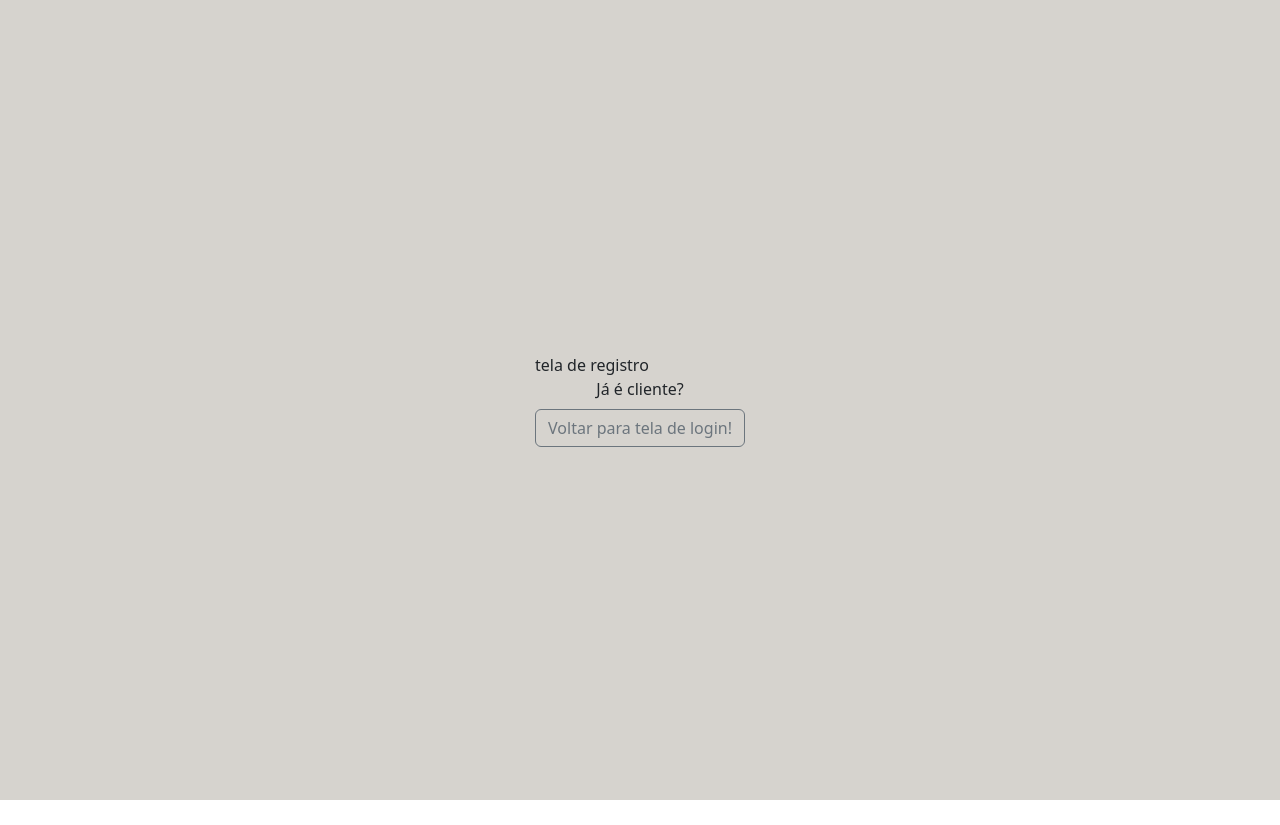
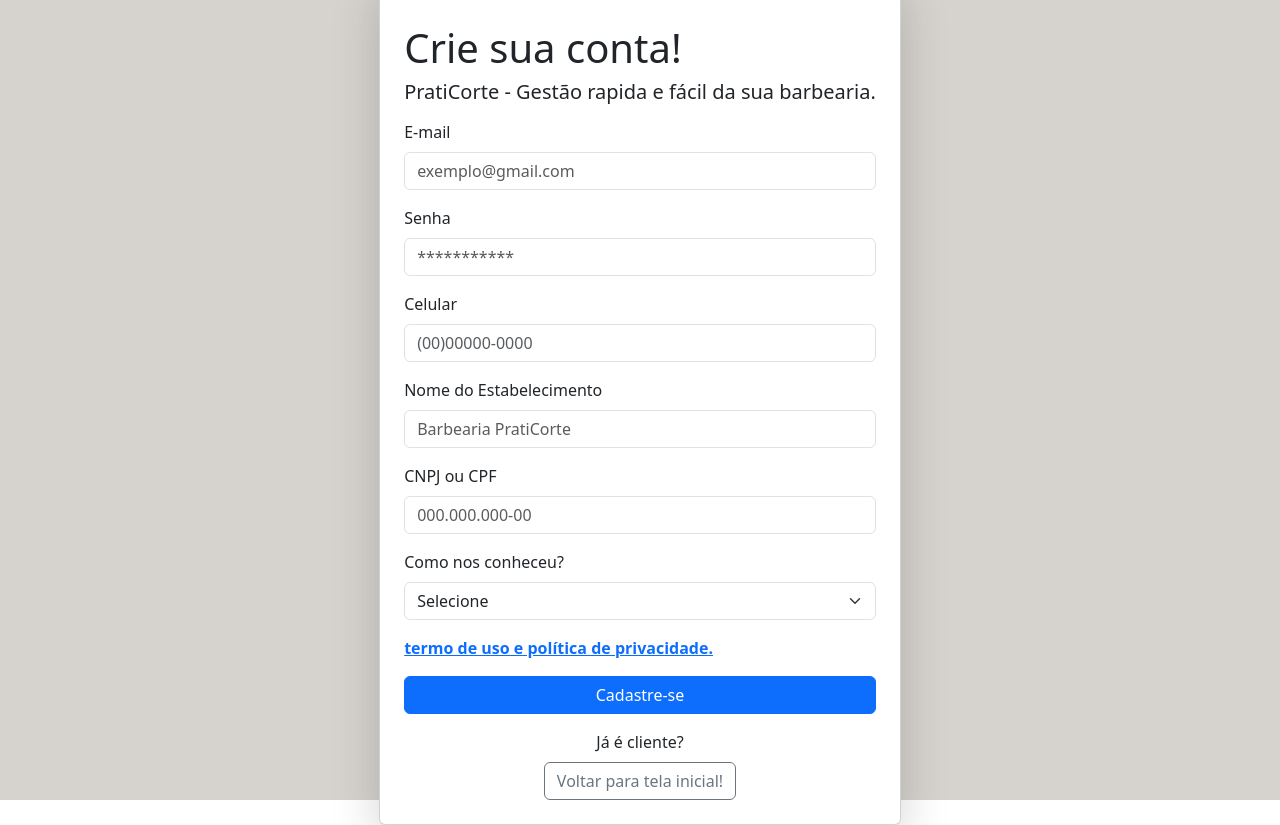
Before and after one commit to guilhermeKuffner/PratiCorte, a React (Create React App) app: page / in a window 1280 px wide. Both pictures are taken after a click on the button "Crie sua conta!". Before the commit the page ends 800 px from the top, so only its background shows below. Built offline with nearby package versions, Linux system fonts and the light colour scheme.

Commit message:
criando tela de cadastro

```diff
--- a/src/home.js
+++ b/src/home.js
@@ -26,9 +26,10 @@ class Home extends React.Component {
                     this.state.screenType === "login" &&
                     <div className="container d-flex flex-column justify-content-center align-items-center">
                         <div className="card p-4 shadow-lg bg-white rounded">
-                            <div>
+                            <div className="mb-2">
                                 <img src="" alt="" />
-                                <span>Gestão rapida e fácil da sua barbearia.</span>
+                                <h1 className="mb-2">Acesse sua conta!</h1>
+                                <h5>PratiCorte - Gestão rapida e fácil da sua barbearia.</h5>
                             </div>
                             <form>
                                 <div className="mb-3">
@@ -45,18 +46,59 @@ class Home extends React.Component {
                             <button className="btn btn-primary mb-3">Fazer Login</button>
                             <div className="text-center">
                                 <span className="d-block mb-2">Ainda não é cliente?</span>
-                                <button href="" className="btn btn-outline-secondary" onClick={this.showRegisterPage}>Crie sua conta!</button>
+                                <button className="btn btn-outline-secondary" onClick={this.showRegisterPage}>Crie sua conta!</button>
                             </div>
                         </div>
                     </div>
                 }
                 {
                     this.state.screenType === "register" &&
-                    <div>
-                        tela de registro
-                        <div className="text-center">
-                            <span className="d-block mb-2">Já é cliente?</span>
-                            <button href="" className="btn btn-outline-secondary" onClick={this.showLoginPage}>Voltar para tela de login!</button>
+                    <div className="container d-flex flex-column justify-content-center align-items-center">
+                        <div className="card p-4 shadow-lg bg-white rounded">
+                            <div className="mb-2">
+                                <img src="" alt="" />
+                                <h1 className="mb-2">Crie sua conta!</h1>
+                                <h5>PratiCorte - Gestão rapida e fácil da sua barbearia.</h5>
+                            </div>
+                            <form>
+                                <div className="mb-3">
+                                    <label className="form-label" htmlFor="email">E-mail</label>
+                                    <input className="form-control" type="text" name="email" id="email" placeholder="exemplo@gmail.com"/>
+                                </div>
+                                <div className="mb-3">
+                                    <label className="form-label" htmlFor="password">Senha</label>
+                                    <input className="form-control" type="password" name="password" id="password" placeholder="***********"/>
+                                </div>
+                                <div className="mb-3">
+                                    <label className="form-label" htmlFor="phoneNumber">Celular</label>
+                                    <input className="form-control" type="text" name="phoneNumber" id="phoneNumber" placeholder="(00)00000-0000"/>
+                                </div>
+                                <div className="mb-3">
+                                    <label className="form-label" htmlFor="establishment">Nome do Estabelecimento</label>
+                                    <input className="form-control" type="text" name="establishment" id="establishment" placeholder="Barbearia PratiCorte"/>
+                                </div>
+                                <div className="mb-3">
+                                    <label className="form-label" htmlFor="establishment">CNPJ ou CPF</label>
+                                    <input className="form-control" type="text" name="establishment" id="establishment" placeholder="000.000.000-00"/>
+                                </div>
+                                <div className="mb-3">
+                                    <label className="form-label">Como nos conheceu?</label>
+                                    <select className='form-select'>
+                                        <option value="">Selecione</option>
+                                        <option value="Google">Google</option>
+                                        <option value="Facebook">Facebook</option>
+                                        <option value="Instagram">Instagram</option>
+                                        <option value="Indicação de amigo">Indicação de amigo</option>
+                                        <option value="Outros">Outros</option>
+                                    </select>
+                                </div>
+                            </form>
+                            <a href="" className="mb-3"><b>termo de uso e política de privacidade.</b></a>
+                            <button className="btn btn-primary mb-3">Cadastre-se</button>
+                            <div className="text-center">
+                                <span className="d-block mb-2">Já é cliente?</span>
+                                <button className="btn btn-outline-secondary" onClick={this.showLoginPage}>Voltar para tela inicial!</button>
+                            </div>
                         </div>
                     </div>
                 }
--- a/src/style.css
+++ b/src/style.css
@@ -6,4 +6,5 @@
     height: 100vh;
     width: 100vw;
     background-color: #D6D3CE;
+    font-size: 1rem;
   }
```
